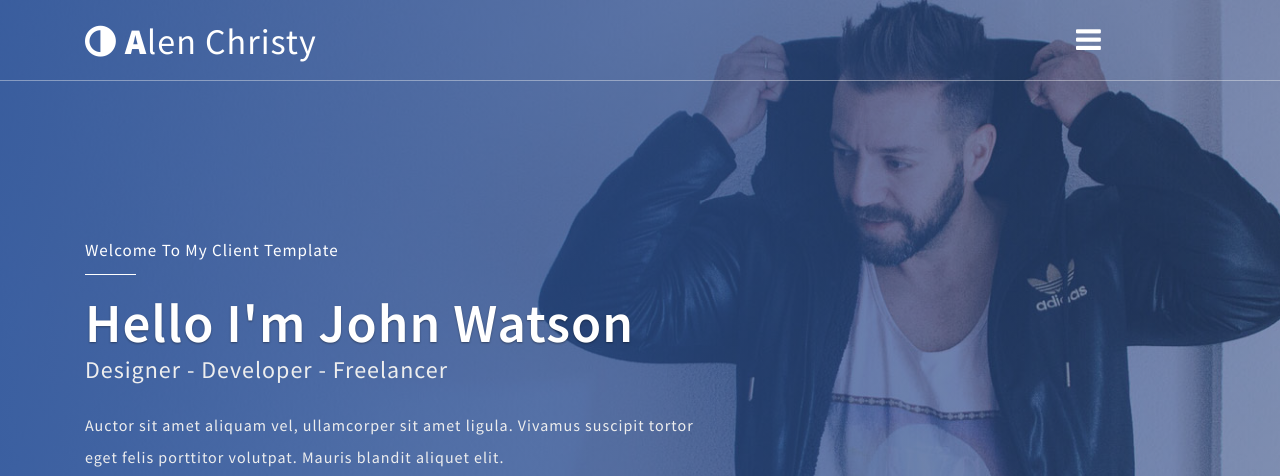
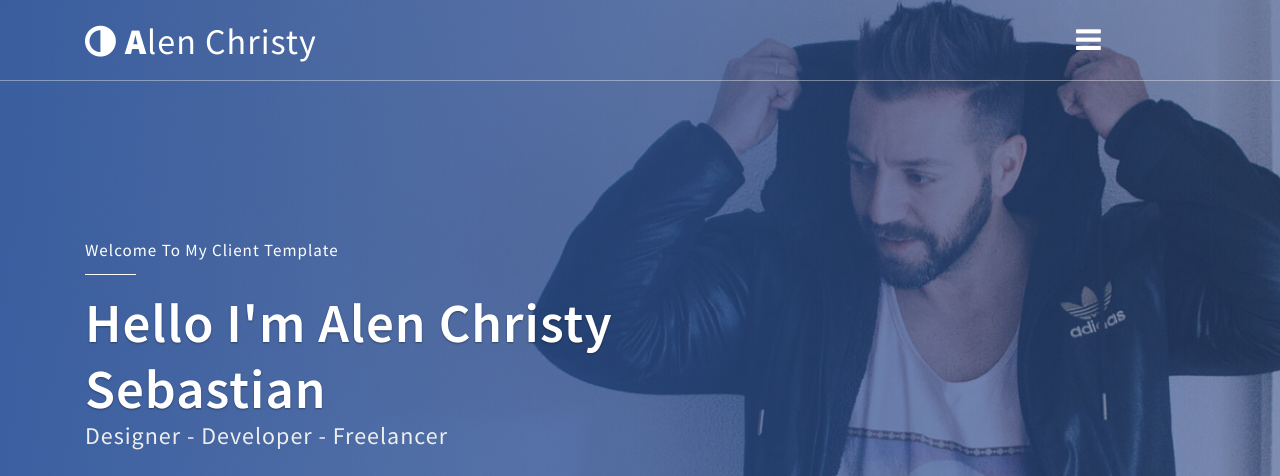
Before and after one commit to Alenchristy/web-design-demo, a plain HTML site: page index.html in a window 1280 px wide. Shown: the top 476 px of the page. Drawn offline with Linux system fonts and the light colour scheme.

Commit message:
Update index.html

```diff
--- a/index.html
+++ b/index.html
@@ -75,7 +75,7 @@ Smartphone Compatible web template, free webdesigns for Nokia, Samsung, LG, Sony
 			<div class="col-lg-7 bnr-txt-w3pvt">
 				<div class="bnr-w3pvt-txt mt-sm-5">
 					<h6>Welcome to my Client template</h6>
-					<h2>Hello <span>I'm John Watson</span></h2>
+					<h2>Hello <span>I'm Alen Christy Sebastian</span></h2>
 					<h4>designer - developer - freelancer</h4>
 					<p class="mt-4"> Auctor sit amet aliquam vel, ullamcorper sit amet ligula.
 						Vivamus suscipit tortor eget felis porttitor volutpat. Mauris blandit aliquet elit.</p>
```
